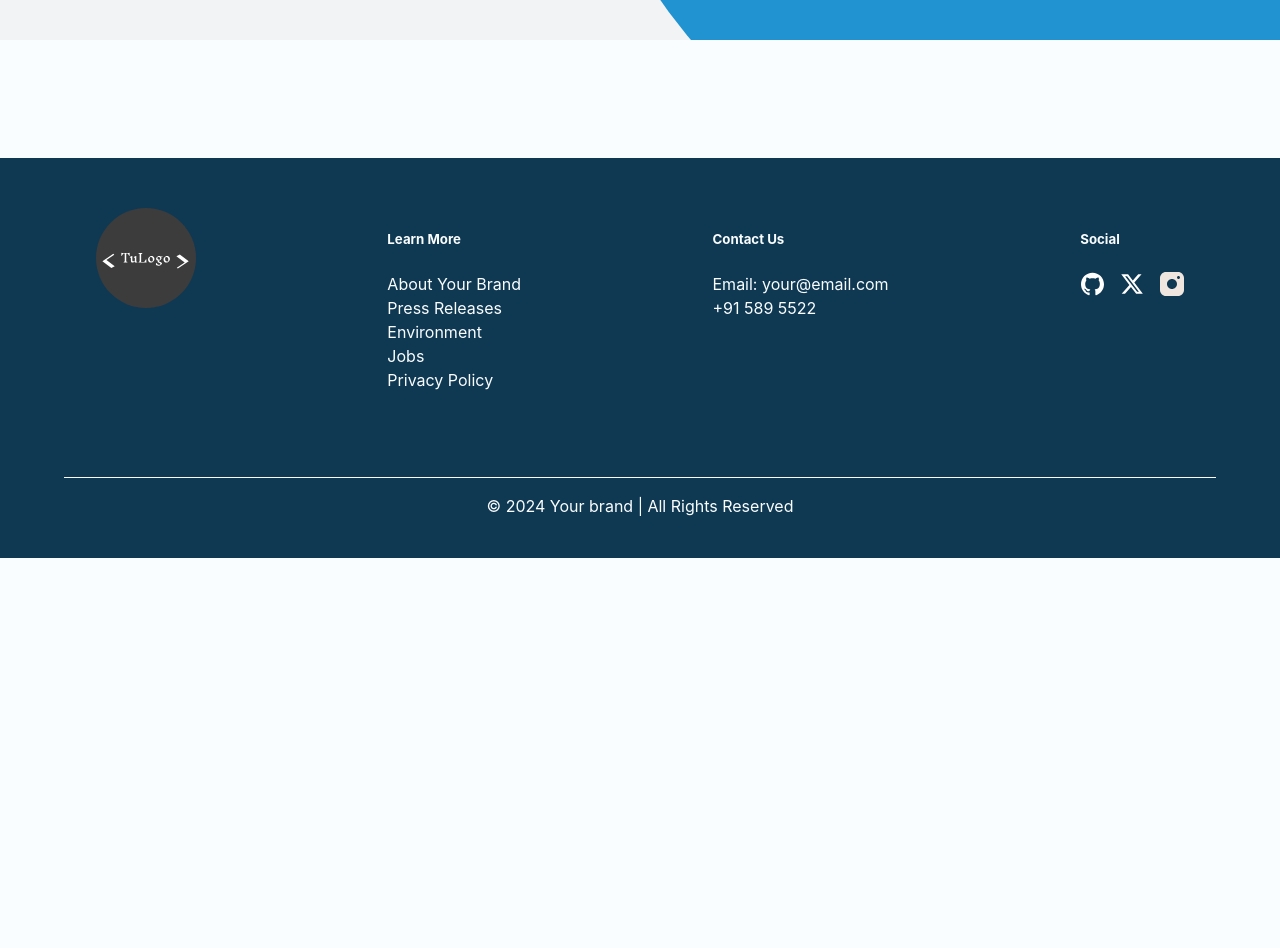
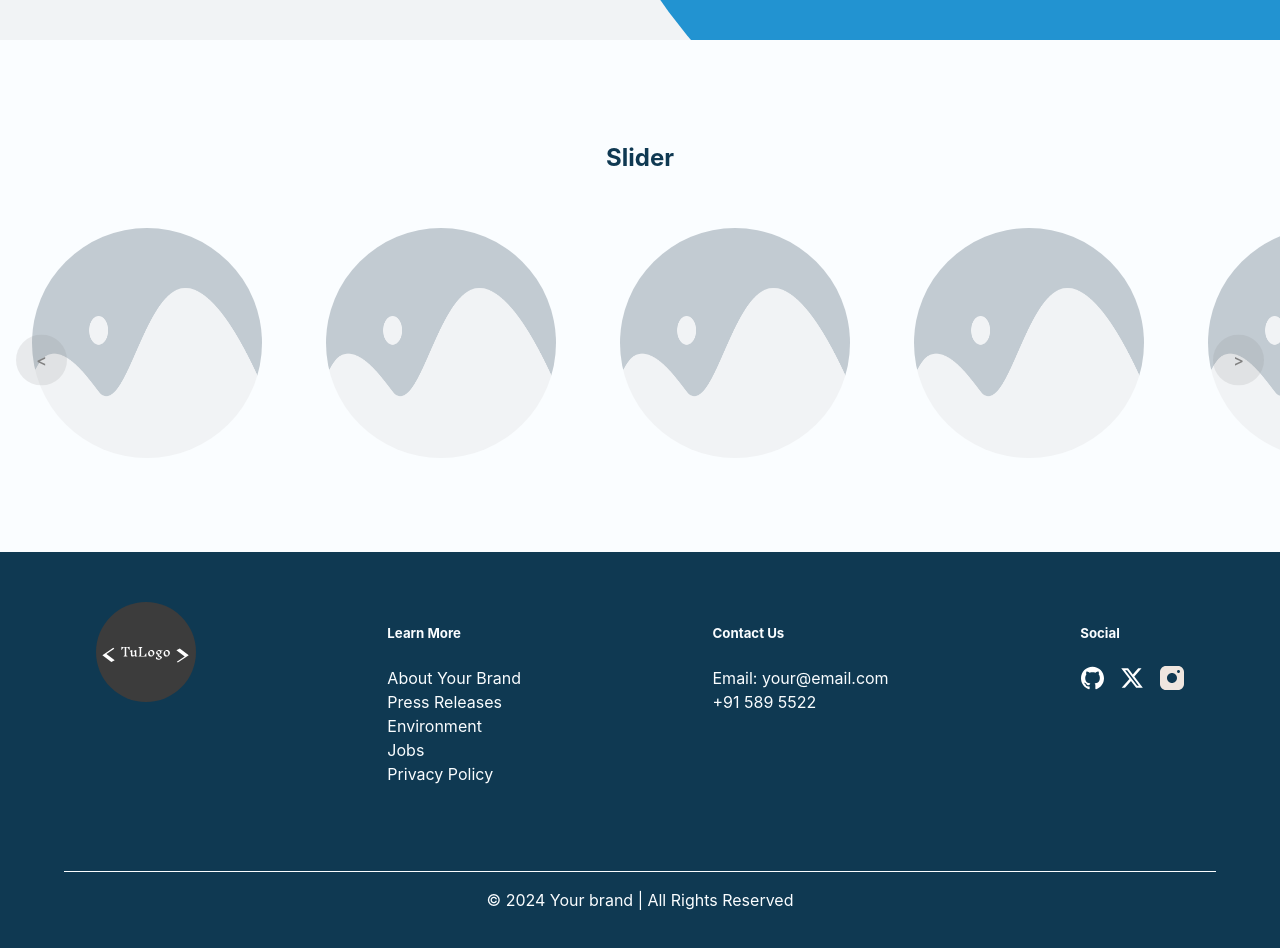
Before and after one commit to DwnRojasV/landingpage-template, a React (Vite) app: page / in a window 1280 px wide. Shown: the part 680-1628 px from the top of the page. Before the commit the page ends 1238 px from the top, so only its background shows below. Built offline with nearby package versions, Linux system fonts and the light colour scheme.

Commit message:
feat(slider): add new Slider component to landing page
Implemented a new image slider component for the landing page

BREAKING CHANGE: None

```diff
--- a/src/App.tsx
+++ b/src/App.tsx
@@ -10,7 +10,7 @@ import PageContainer from './containers/PageContainer.tsx';
 
 function App() {
 
-  const sections: string[] = ["Home", "Section 2", "Section 3", "Section 4"];
+  const sections: string[] = ["Home", "Slider", "Section 3", "Section 4"];
 
   const navbarProps = {
     urlLogo: "src/assets/Logo.svg",
--- a/src/components/IntroBanner/IntroBanner.tsx
+++ b/src/components/IntroBanner/IntroBanner.tsx
@@ -17,7 +17,7 @@ const IntroBanner: React.FC<IntroBannerProps> = ({
 })=>{
 
     return (
-        <div id={idBanner} className="banner">
+        <section id={idBanner} className="banner section">
             <div className="banner__container">
                 <div className="banner__container--circle">
                     <h1 className="banner__container--title">
@@ -29,7 +29,7 @@ const IntroBanner: React.FC<IntroBannerProps> = ({
                 </div>
             </div>
             <img src={imgInfo[0]} alt={imgInfo[1]} className="banner__background" />
-        </div>
+        </section>
     );
 }
 
--- a/src/components/slider/Slider.tsx
+++ b/src/components/slider/Slider.tsx
@@ -1,11 +1,67 @@
-import React from "react";
+import React, { useRef } from "react";
 
-const Slider = ()=>{
+import "./slider.css"
+
+type sliderImage = {
+    [key: string]: string
+}
+interface SliderProps {
+    idSlider: string
+    title?: string
+    sliderImages?: sliderImage[]
+}
+const renderImages = (images: sliderImage[]) => {
+    return images?.map((image, index) => {
+        return (
+            <img
+                key={index}
+                id={`slider-img-${index}`}
+                src={image.src}
+                alt={image.alt}
+                className="slider__container--img" />
+        )
+    }
+    )
+}
+
+const Slider: React.FC<SliderProps> = ({
+    idSlider,
+    title,
+    sliderImages
+}) => {
+    const sliderRef = useRef<HTMLDivElement | null>(null);
+
+    const firstImage = document.getElementById(`slider-img-0`);
+    const imageWidth = firstImage ? firstImage.scrollWidth : 200;
+    const xScroll = imageWidth;
+
+    const scrollLeft = () => {
+        if (sliderRef.current) {
+            sliderRef.current.scrollBy({
+                left: -xScroll,
+                behavior: "smooth"
+            })
+        }
+    }
+    const scrollRight = () => {
+        if (sliderRef.current) {
+            sliderRef.current.scrollBy({
+                left: xScroll,
+                behavior: "smooth"
+            })
+        }
+    }
+
 
     return (
-        <div className="Slider">
-
-        </div>
+        <section id={idSlider} className="slider section" >
+            {title ? <h2 className="slider__title">{title}</h2> : undefined}
+            <div id="containerImages" className="slider__container" ref={sliderRef}>
+                {sliderImages ? renderImages(sliderImages) : undefined}
+            </div>
+            <button className="slider__button" onClick={scrollLeft}>&lt;</button>
+            <button className="slider__button" onClick={scrollRight}>&gt;</button>
+        </section>
     )
 
 }
--- a/src/components/slider/slider.css
+++ b/src/components/slider/slider.css
@@ -0,0 +1,42 @@
+.slider{
+    width: 100%;
+    height: fit-content;
+    min-height: 50vh;
+    color: var(--accent-12);
+    box-sizing: border-box;
+    position: relative;
+}
+.slider__container{
+    display: flex;
+    position: relative;
+    overflow: hidden;
+}
+
+.slider__container--img{
+    aspect-ratio: 1;
+    height: 30vh;
+    max-height: 230px;
+    border-radius: 50%;
+    margin: 2rem;
+}
+
+.slider__button{
+    aspect-ratio: 1;
+    background-color: color-mix(in srgb, var(--gray) 15%, transparent);
+    position: absolute;
+    color: var(--gray);
+    top: 60%;
+    transform: translateY(-50%);
+    border-radius: 50%;
+    transition: transform 0.3s ease;
+}
+.slider__button:hover{
+    transform: translateY(-50%) scale(1.2);
+
+}
+.slider__button:first-of-type{
+    left: 1rem;
+}
+.slider__button:last-of-type{
+    right: 1rem;
+}
--- a/src/containers/PageContainer.tsx
+++ b/src/containers/PageContainer.tsx
@@ -2,18 +2,67 @@ import React from "react";
 import IntroBanner from "../components/IntroBanner/IntroBanner";
 
 import "./pageContainer.css"
+import Slider from "../components/slider/Slider";
 
 interface PageContainerProps {
     sections: string[]
+}
+
+const sliderProps = {
+    images: [
+        {
+            src: "./elementor-placeholder-image.webp",
+            alt: "Placeholder to image"
+        },
+        {
+            src: "./elementor-placeholder-image.webp",
+            alt: "Placeholder to image"
+        },
+        {
+            src: "./elementor-placeholder-image.webp",
+            alt: "Placeholder to image"
+        },
+        {
+            src: "./elementor-placeholder-image.webp",
+            alt: "Placeholder to image"
+        },
+        {
+            src: "./elementor-placeholder-image.webp",
+            alt: "Placeholder to image"
+        },
+        {
+            src: "./elementor-placeholder-image.webp",
+            alt: "Placeholder to image"
+        },
+        {
+            src: "./elementor-placeholder-image.webp",
+            alt: "Placeholder to image"
+        },
+        {
+            src: "./elementor-placeholder-image.webp",
+            alt: "Placeholder to image"
+        },
+        {
+            src: "./elementor-placeholder-image.webp",
+            alt: "Placeholder to image"
+        }
+    ]
 }
 
 const PageContainer: React.FC<PageContainerProps> = ({
     sections
 }) => {
     const idBanner: string = sections[0];
-    return(
+    const idSlider: string = sections[1];
+
+    return (
         <div className="page__container">
             <IntroBanner idBanner={idBanner} />
+            <Slider
+                idSlider={idSlider}
+                title={idSlider}
+                sliderImages={sliderProps.images}
+            />
         </div>
     )
 }
```
